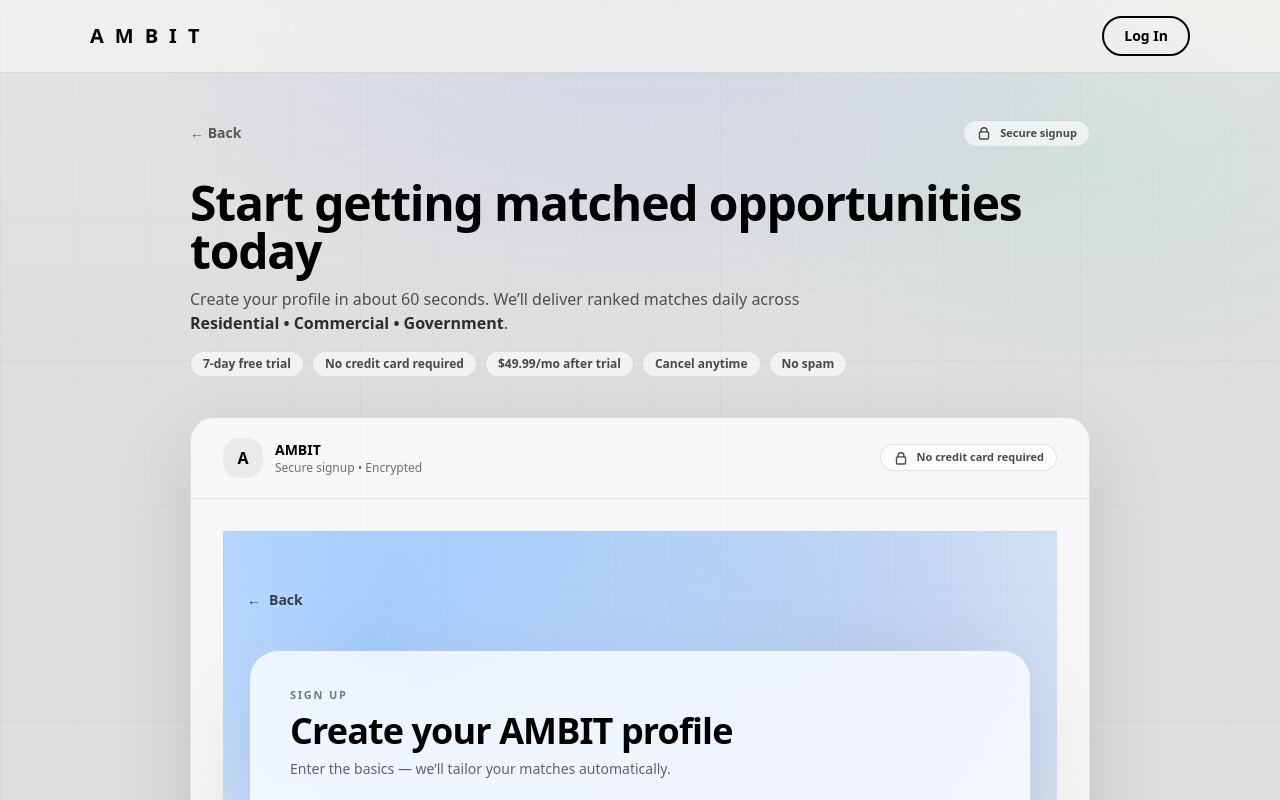
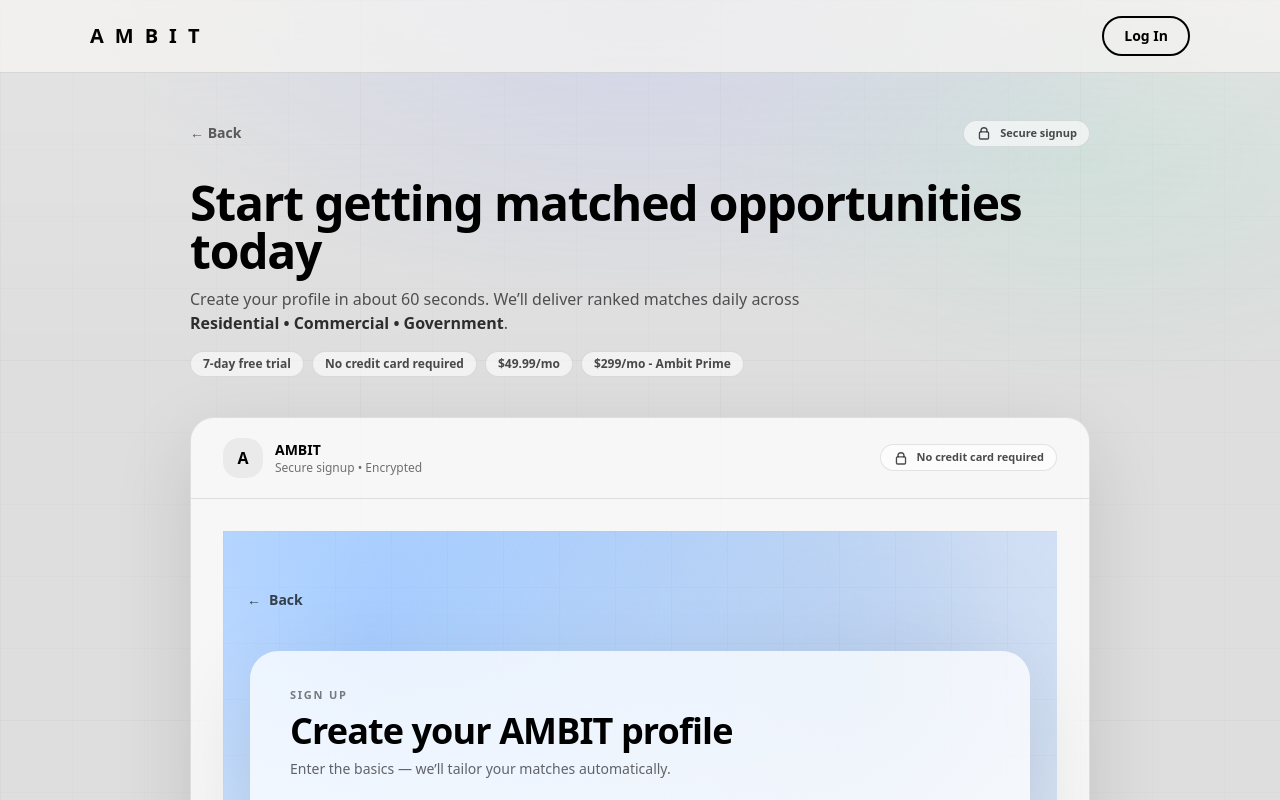
Before and after one commit to seansevrix/ambit, a Next.js app: page /get-started in a window 1280 px wide. Shown: the top 800 px of the page. Built offline with nearby package versions, Linux system fonts and the light colour scheme; no server answers.

Commit message:
Update get-started page

```diff
--- a/app/get-started/page.tsx
+++ b/app/get-started/page.tsx
@@ -6,9 +6,8 @@ import GetStartedClient from "./GetStartedClient";
 const TRUST_BADGES = [
   "7-day free trial",
   "No credit card required",
-  "$49.99/mo after trial",
-  "Cancel anytime",
-  "No spam",
+  "$49.99/mo",
+  "$299/mo - Ambit Prime",
 ];
 
 function LockIcon() {
```
